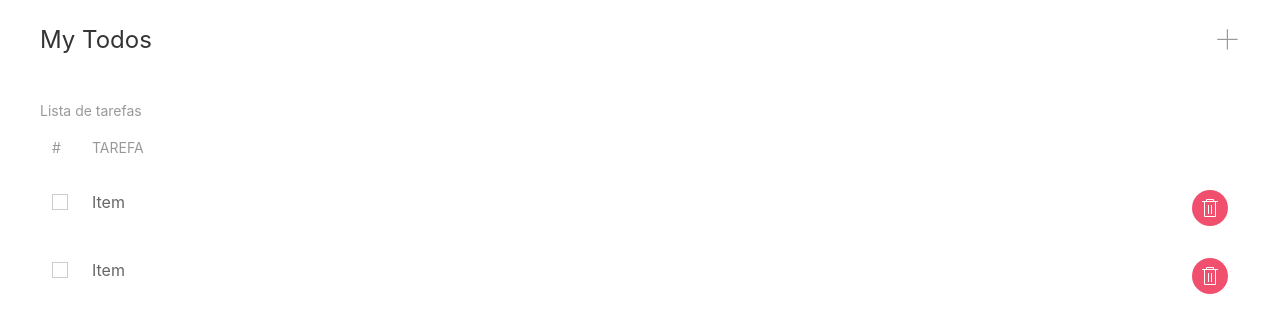
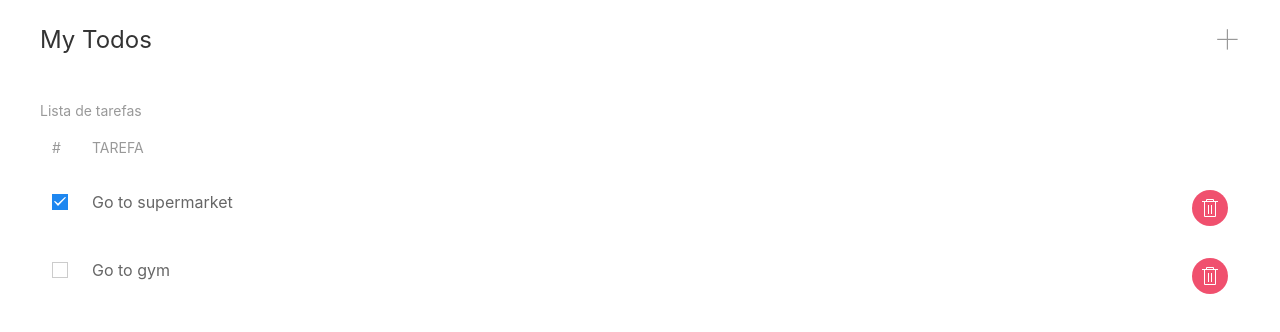
Before and after one commit to MarkCarraschi/react-courses-learn, a React (Create React App) app: page / in a window 1280 px wide. Shown: the top 332 px of the page. Built offline with nearby package versions, Linux system fonts and the light colour scheme.

Commit message:
Events of buttons

```diff
--- a/src/components/TodoList.tsx
+++ b/src/components/TodoList.tsx
@@ -4,7 +4,7 @@ import TodoListItem from "./TodoListItem";
 
 const TodoList = () => {
     const todos: Todo[] = [
-        { id: 1, title: 'Go to supermarket', done: false },
+        { id: 1, title: 'Go to supermarket', done: true },
         { id: 2, title: 'Go to gym', done: false }
     ];
     return (
--- a/src/components/TodoListItem.tsx
+++ b/src/components/TodoListItem.tsx
@@ -6,21 +6,38 @@ interface TodoListItemProps {
     todo: Todo
 }
 
-const TodoListItem = () => {
+const TodoListItem = (props: TodoListItemProps) => {
+
+    const onRemove = (todo: Todo) => {
+        console.log();
+    }
+
+    const handleChange = (event: any) => {
+        console.log("chaged");
+    }
+
     return (
         <tr className="uk-animation-slide-bottom-medium">
 
             <td className="uk-width-auto">
                 <label>
-                    <input className="uk-checkbox" type="checkbox"></input>
+                    <input className="uk-checkbox"
+                        type="checkbox"
+                        checked={props.todo.done}
+                        onChange={handleChange}
+                    ></input>
                 </label>
             </td>
             <td className="uk-width-expand">
-                Item
+                {props.todo.title}
             </td>
 
             <td className="uk-width-auto">
-                <button className="uk-icon-button uk-button-danger" uk-icon="trash"></button>
+                <button
+                    className="uk-icon-button uk-button-danger"
+                    uk-icon="trash"
+                    onClick={() => onRemove(props.todo)}
+                ></button>
             </td>
         </tr>
 
```
